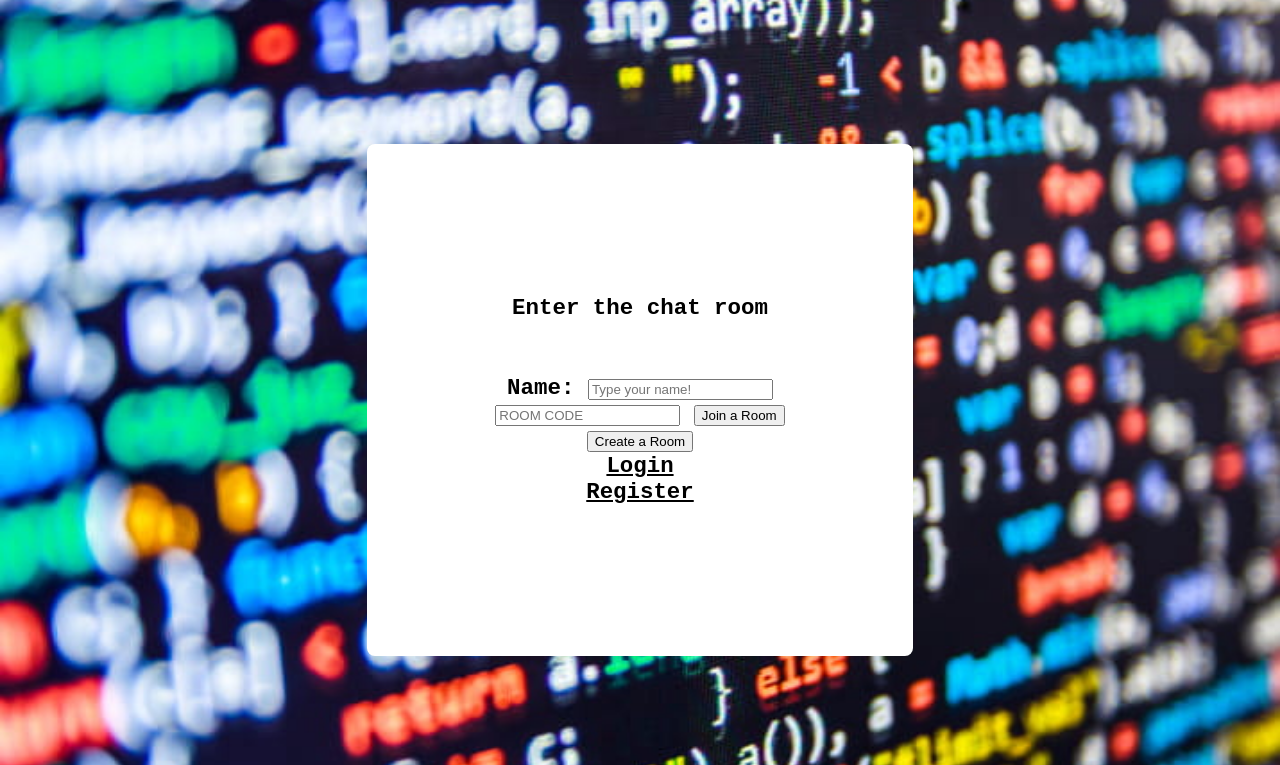
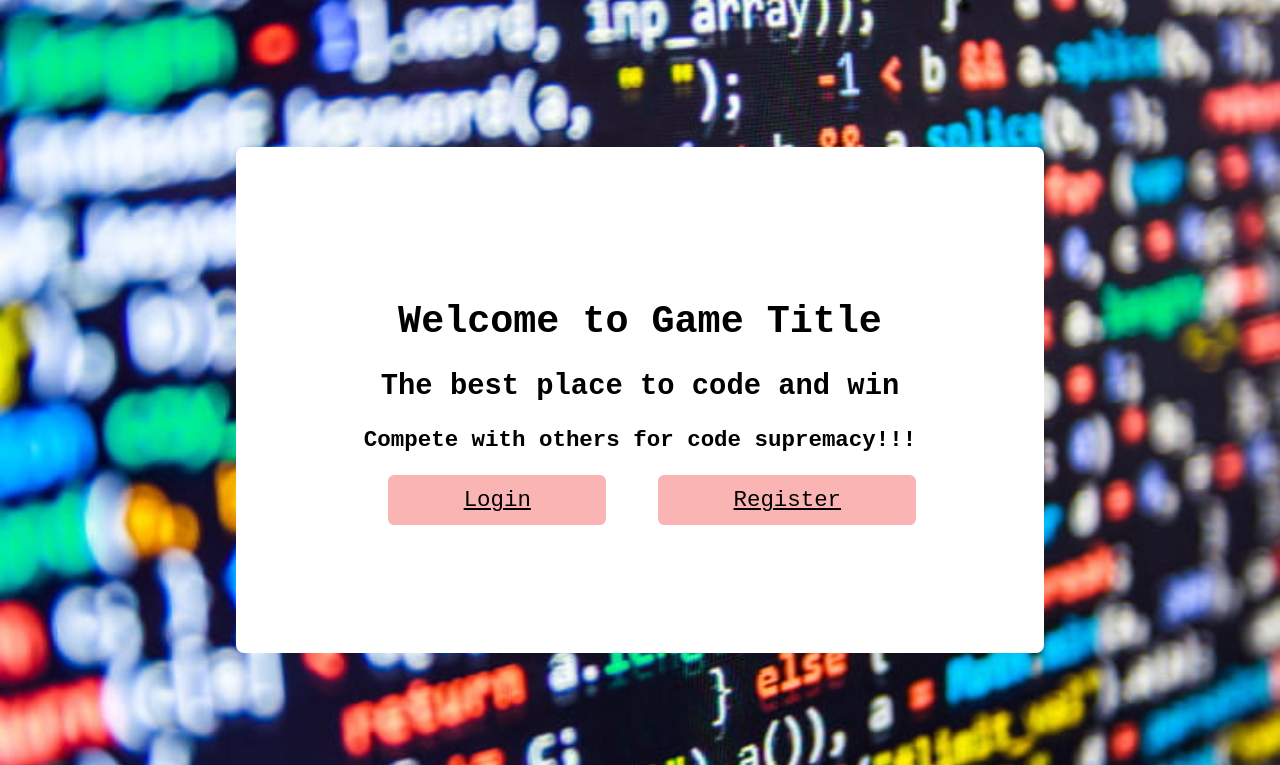
Before and after one commit to FerRojasChoco/chatroom_project, a Flask app: page / in a window 1280 px wide. Shown: the top 765 px of the page. Run offline with Flask 3, Linux system fonts and the light colour scheme; the visitor is signed in with stand-in values (Sample User, id 1); some libraries are stand-ins or nearby versions.

Commit message:
fixed it so it can use intro instead of home. Home is deprecated and should not be used. Any mention of it needs to  be eliminated in further code. Fixed some bugs related to path from the merge

```diff
--- a/app/main/routes.py
+++ b/app/main/routes.py
@@ -5,4 +5,4 @@ from . import main_bp
 def home():
     session.clear()
     current_app.logger.info("Session cleared, user at home page.")
-    return render_template("home.html")
+    return render_template("intro.html")
--- a/templates/chat/dashboard.html
+++ b/templates/chat/dashboard.html
@@ -24,7 +24,7 @@
             {% if error %}
                         <p style="color: red;">{{error}}</p>
                     {% endif %}
-         <a href="{{url_for('logout')}}">Press here to logout</a>
+         <a href="{{url_for('auth.logout')}}">Press here to logout</a>
     </div>
 </div>
 
--- a/templates/intro.html
+++ b/templates/main/intro.html
@@ -7,10 +7,10 @@
         <h3>Compete with others for code supremacy!!!</h3>
 
         <div class="buttons_for_login_and_signup">
-            <button type="button" class="button login" onclick="window.location='{{url_for('login')}}'">
+            <button type="button" class="button login" onclick="window.location='{{url_for('auth.login')}}'">
                 Login
             </button>
-            <button type="button" class="register button" onclick="window.location='{{url_for('register')}}'">
+            <button type="button" class="register button" onclick="window.location='{{url_for('auth.register')}}'">
                 Register
             </button>
         </div>
```
